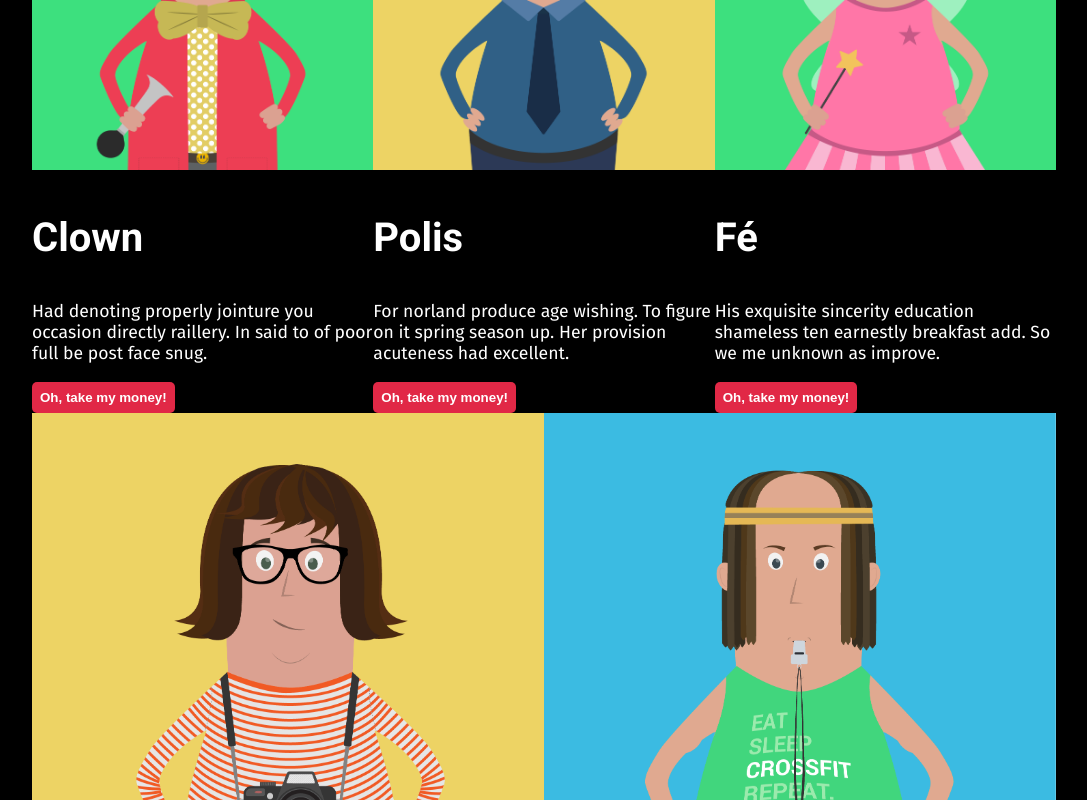
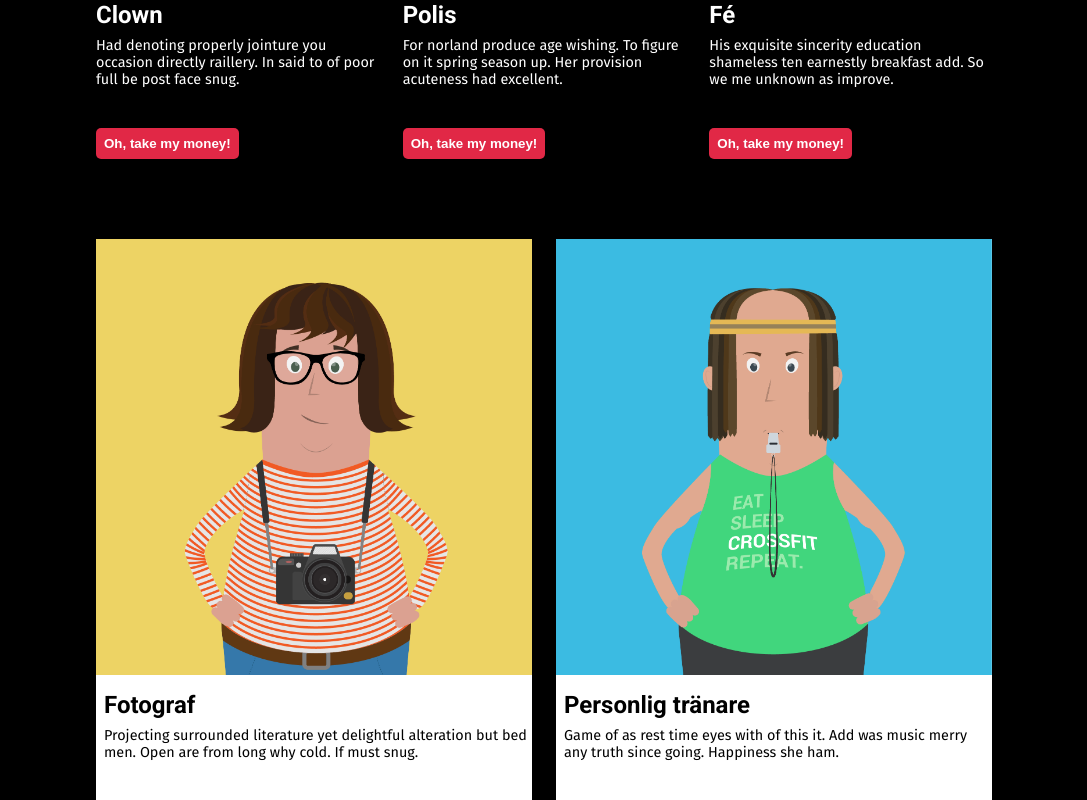
Before and after one commit to SofiaCronstrom/Grid-poster-shop, a plain HTML site: page index.html in a window 1280 px wide. Shown: the part 1820-2620 px from the top of the page, without its empty margins (96-1183 px from the left). Drawn offline with Linux system fonts and the light colour scheme.

Commit message:
adding layout to hero body main small card and big card

```diff
--- a/index.css
+++ b/index.css
@@ -6,22 +6,23 @@
 
 * {
     box-sizing: border-box;
-
+    margin: 0;
     padding: 0;
 
 }
 
 /*///BODY///*/
 body {
+    width: 100%;
     margin: 0;
     background-color: black;
     color: white;
-    overflow-x: hidden;
 }
 
 p {
     font-family: "Fira Sans", sans-serif;
-    font-size: 1.1rem;
+    font-size: 0.9rem;
+    margin: 0.5rem 0 0.5rem 0;
 }
 
 h1,
@@ -30,7 +31,12 @@ h3,
 h4 {
     font-family: "Roboto", sans-serif;
 }
-
+h3, h4{
+    font-size: 1.5rem;
+}
+h3{
+    margin-top: 1rem;
+}
 /*///HEADER///*/
 header {
 
@@ -38,35 +44,12 @@ header {
     padding: 1rem;
 }
 
-/*///HERO///*/
-section.hero-wrapper {
-    background-color: #39de6c;
-    width: 100vw;
-    height: 30rem;
-    display: grid;
-    grid-template-columns: 1fr;
-    justify-items: center;
-    align-items: end;
-}
-
-.hero-wrapper h1 {
-    font-size: 8rem;
-    color: black;
-
-}
-
-.hero-wrapper img {
-    width: 15%;
-}
-
 /*///MAIN///*/
-main {
-    width: 100vw;
+main{
+    width: 100%;
     display: grid;
     justify-items: center;
-    justify-content: center;
 }
-
 main button {
     color: white;
     border: none;
@@ -74,43 +57,75 @@ main button {
     background-color: #e12846;
     padding: 0.5rem 0.5rem;
     font-weight: bold;
+    margin-top: 2rem;
+}
+/*///HERO///*/
+section.hero-wrapper {
+    background-color: #39de6c;
+    width: 100%;
+    height: 30rem;
+    display: grid;
+    justify-content: center;
+    align-items: end;
+    justify-items: center;
 }
 
-/*///SMALL CARD///*/
-section.cardS-wrapper {
+.hero-wrapper h1{
+    font-size: 8rem;
+    color: black;
+}
+.hero-wrapper img{
+  width: 20%;
+}
+
+/*///Card small///*/
+.cardS-wrapper{
+    width: 70%;
     display: grid;
     grid-template-columns: repeat(3, 1fr);
-    width: 80%;
+    gap:1.5rem;
+    margin: 5rem 0 5rem 0;
+}
+.card-small{
+    display: grid;
+    justify-content: start;
+    justify-items: start;
+
+}
+.card-small button{
+    align-self: self-end;
+}
+.card-small img{
+    width: 100%;
+
 }
 
-.card-small {
+/*///Big card///*/
+.cardB-wrapper{
+    width: 70%;
+    display: grid;
+    grid-template-columns: repeat(2, 1fr);
+    gap: 1.5rem;
+    margin-bottom: 5rem;
+}
+.card-big{
+  display: grid;
+  grid-template-rows: repeat(4, auto);
+  justify-items: start;
+  background-color: white;
+  color: black;
+}
+.card-big h3,
+.card-big p,
+.card-big button{
+    margin-left: 0.5rem;
+}
+.card-big button{
+    margin-bottom: 0.5rem;
+    padding: 1rem 1rem;
+    align-self: self-end;
+}
+.card-big img{
     width: 100%;
-    max-height: 719px;
+    object-fit: cover;
 }
-
-.card-small img {
-    width: 100%;
-}
-
-.card-small h3{
-  font-size: 2.5rem;
-}
-
-/*///BIG CARD///*/
-.cardB-wrapper {
-   display: grid;
-   grid-template-columns: repeat(2, 1fr);
-    width: 80%;
-
-}
-.card-big img {
-    width: 100%;
-}
-footer{
-    width: 100%;
-}
-.footer-wrapper{
-    width: 80%;
-    display: grid;
-    grid-template-columns: repeat(3, 1fr);
-}
```
